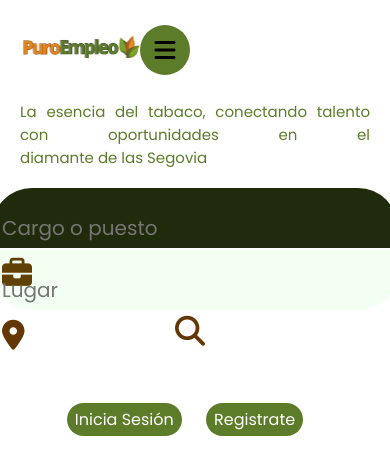
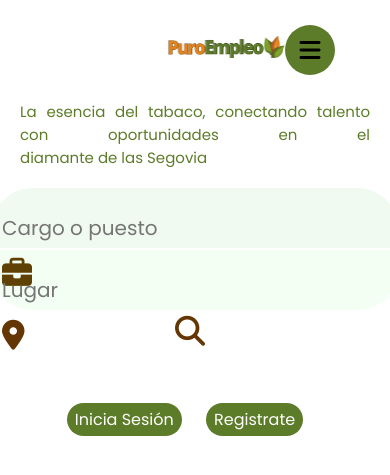
Before and after one commit to orjocagre/PuroEmpleo, a PHP site: page / in a window 390 px wide. Shown: the top 475 px of the page. Run offline with PHP 8.4, Linux system fonts and the light colour scheme; some libraries are stand-ins or nearby versions.

Commit message:
prueba dimensiones 1.1

```diff
--- a/assets/css/estilos.css
+++ b/assets/css/estilos.css
@@ -297,9 +297,9 @@ width: 100%;
 @media screen and (max-width:1080px){
 
     header{
-        width: 100px;
+        width: 100%;
         height: 100px;
-        position:inherit;
+        position:static;
         z-index: 100;
 
     }
@@ -398,7 +398,7 @@ width: 100%;
         border-bottom-left-radius: 0px;
         border-bottom-right-radius: 0px;
         margin-bottom: 2px;
-        background: #1F2B0B;
+
     }
 
     .lugar{
--- a/index.html
+++ b/index.html
@@ -7,7 +7,7 @@
     <title>PuroEmpleo</title>
     <script src="https://kit.fontawesome.com/a9c2562c5e.js" crossorigin="anonymous"></script>
 
-    <link rel="stylesheet" href="assets/css/estilos.css">
+    <link rel="stylesheet" href="assets/css/estilos.css?ver=1.0">
 
 </head>
 <body>
@@ -96,6 +96,6 @@
 
    </main>
 
-     <script src="/assets/js/script.js"></script>
+     <script src="/assets/js/script.js?ver=1.0"></script>
 </body>
 </html>
```
